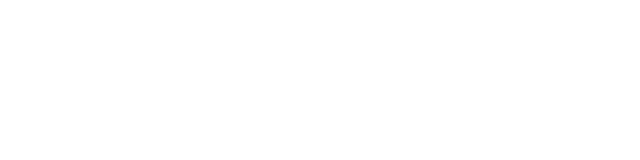
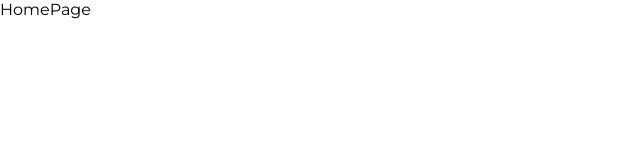
Before and after one commit to mittell/react-event-site, a React (Create React App) app: page / in a window 1280 px wide. Shown: the top 160 px of the page, without its empty margins (0-640 px from the left). Built offline with nearby package versions, Linux system fonts and the light colour scheme.

Commit message:
feat: added base route setup

```diff
--- a/src/App.js
+++ b/src/App.js
@@ -1,5 +1,18 @@
+import GlobalStyle from './globalStyles';
+import HomePage from './pages/HomePage';
+import SignupPage from './pages/SignupPage';
+import { BrowserRouter as Router, Switch, Route } from 'react-router-dom';
+
 function App() {
-	return <div></div>;
+	return (
+		<Router>
+			<GlobalStyle />
+			<Switch>
+				<Route exact path='/' component={HomePage} />
+				<Route path='/sign-up' component={SignupPage} />
+			</Switch>
+		</Router>
+	);
 }
 
 export default App;
```
